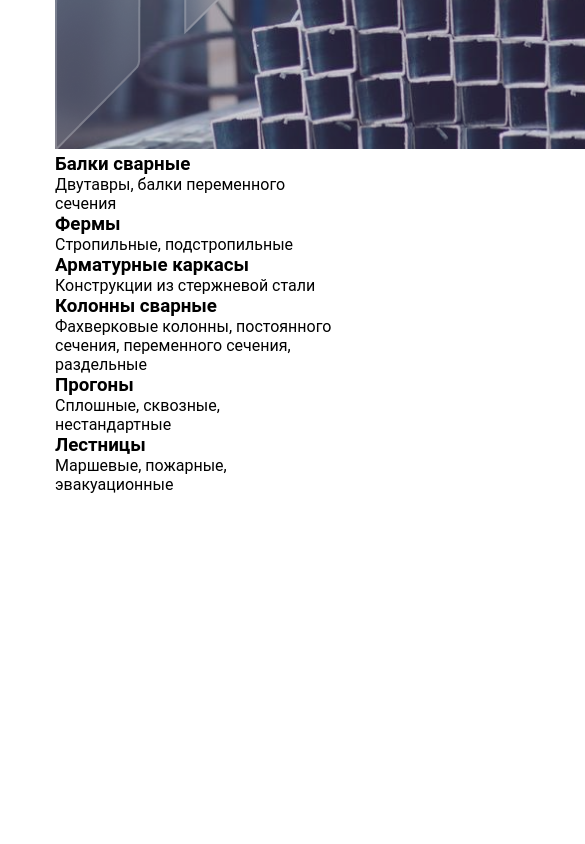
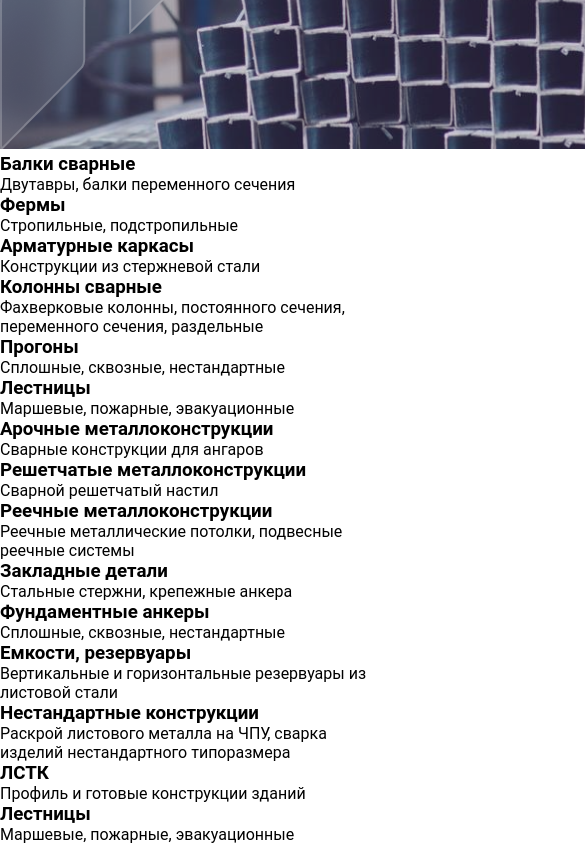
Before and after one commit to Olrosa/metallist-landing-page, a website: page src/index.html in a window 390 px wide. Shown: the part 1212-2056 px from the top of the page, 585 px wide, since content can reach past the window. Before the commit the page ends 1706 px from the top, so only its background shows below. Drawn offline with Linux system fonts and the light colour scheme.

Commit message:
Product2.0
ready product section

```diff
--- a/src/index.html
+++ b/src/index.html
@@ -17,6 +17,8 @@
         <div class="wrapper">
             <h2 class="products__title">Продукция</h2>
             <p class="products__subtitle">Собственное производство констуркций из черного металла, прямая поставка легких стальных конструкций (ЛСТК) от завода-партнера</p>
+        </div>
+        <div class="products__block">
             <img src="img/products_img.png" class="products__img">
         <div class="products__offer">
             <div class="products__item">
@@ -44,43 +46,45 @@
                 <p class="products__item-descr">Маршевые, пожарные, эвакуационные</p>
             </div>
             <div class="products__item">
-                    <h3 class="products__item-title"></h3>
-                    <p class="products__item-descr"></p>
+                <h3 class="products__item-title">Арочные металлоконструкции</h3>
+                <p class="products__item-descr">Сварные конструкции для ангаров</p>
             </div>
             <div class="products__item">
-                    <h3 class="products__item-title"></h3>
-                    <p class="products__item-descr"></p>
+                <h3 class="products__item-title">Решетчатые металлоконструкции</h3>
+                <p class="products__item-descr">Сварной решетчатый настил</p>
             </div>
             <div class="products__item">
-                    <h3 class="products__item-title"></h3>
-                    <p class="products__item-descr"></p>
+                <h3 class="products__item-title">Реечные металлоконструкции</h3>
+                <p class="products__item-descr">Реечные металлические потолки, подвесные реечные системы</p>
             </div>
             <div class="products__item">
-                    <h3 class="products__item-title"></h3>
-                    <p class="products__item-descr"></p>
+                <h3 class="products__item-title">Закладные детали</h3>
+                <p class="products__item-descr">Стальные стержни, крепежные анкера</p>
             </div>
             <div class="products__item">
-                    <h3 class="products__item-title"></h3>
-                    <p class="products__item-descr"></p>
+                <h3 class="products__item-title">Фундаментные анкеры</h3>
+                <p class="products__item-descr">Сплошные, сквозные, нестандартные</p>
             </div>
             <div class="products__item">
-                    <h3 class="products__item-title"></h3>
-                    <p class="products__item-descr"></p>
+                <h3 class="products__item-title">Емкости, резервуары</h3>
+                <p class="products__item-descr">Вертикальные и горизонтальные резервуары из листовой стали</p>
             </div>
             <div class="products__item">
-                    <h3 class="products__item-title"></h3>
-                    <p class="products__item-descr"></p>
+                <h3 class="products__item-title">Нестандартные конструкции</h3>
+                <p class="products__item-descr">Раскрой листового металла на ЧПУ,
+                    сварка изделий нестандартного типоразмера</p>
             </div>
             <div class="products__item">
-                    <h3 class="products__item-title"></h3>
-                    <p class="products__item-descr"></p>
+                <h3 class="products__item-title">ЛСТК</h3>
+                <p class="products__item-descr">Профиль и готовые конструкции зданий</p>
             </div>
             <div class="products__item">
-                    <h3 class="products__item-title"></h3>
-                    <p class="products__item-descr"></p>
+                <h3 class="products__item-title">Лестницы</h3>
+                <p class="products__item-descr">Маршевые, пожарные, эвакуационные</p>
             </div>
         </div>
         </div>
+
     </section>
 
     <script src="js/script.js"></script>
--- a/src/sass/blocks/_products.scss
+++ b/src/sass/blocks/_products.scss
@@ -16,21 +16,23 @@
         color: #1A142C;
     }
     &__block {
-        margin: 75px 0 0 300px;
+        width: 100%;
+        overflow: hidden;
+        display: flex;
+        margin-top: 75px;
     }
     &__img {
-        position: absolute;
-        left: 0;
+        height: 600px;
+        margin-right: 45px;
+        object-fit: cover;
+        left: -343px;
         top: 200px;
-        height: 620px;
     }
     &__offer {
         width: 880px;
         display: flex;
         justify-content: space-between;
         flex-wrap: wrap;
-        margin-left: 300px;
-        margin-top: 70px;
     }
     &__item {
         margin-bottom: 50px;
@@ -60,3 +62,103 @@
         }
     }
 }
+
+@media (min-width: 1920px) {
+    .products {
+        &__block {
+            justify-content: center;
+        }
+    }
+}
+
+@media (max-width: 1180px) {
+    .products {
+        &__offer {
+           width: 720px;
+        }
+        &__item {
+            width: 220px;
+        }
+    }
+}
+
+@media (max-width: 1100px) {
+    .products {
+        &__img {
+            width: 270px;
+            height: 650px;
+        }
+        &__offer {
+           width: 680px;
+        }
+        &__item {
+            width: 220px;
+        }
+    }
+}
+
+@media (max-width: 1000px) {
+    .products {
+        &__img {
+            display: none;
+        }
+        &__subtitle {
+            width: 70%;
+        }
+        &__block {
+            max-width: 1000px;
+            padding: 0 20px;
+            margin: 0 auto;
+            margin-top: 30px;
+        }
+        &__offer {
+            width: 800px;
+        }
+        &__item {
+            margin-bottom: 50px;
+            width: 250px;
+            gap: 20px;
+            &-title {
+                padding-bottom: 5px;
+            }
+        }
+    }
+}
+
+@media (max-width: 800px) {
+    .products {
+        &__subtitle {
+            width: 70%;
+        }
+        &__offer {
+            width: 600px;
+        }
+        &__item {
+            margin-bottom: 50px;
+            width: 180px;
+            gap: 20px;
+            &-title {
+                padding-bottom: 5px;
+            }
+        }
+    }
+}
+
+@media (max-width: 600px) {
+    .products {
+        &__title {
+            font-size: 30px;
+        }
+        &__subtitle {
+            font-size: 20px;
+            width: 100%;
+        }
+        &__offer {
+            width: 100%;
+        }
+        &__item {
+            width: 95%;
+            gap: 10px;
+        }
+    }
+}
--- a/src/sass/style.scss
+++ b/src/sass/style.scss
@@ -9,6 +9,7 @@
 
 .wrapper {
     max-width: 1180px;
+    padding: 0 20px;
     margin: 0 auto;
 }
 
```
Also changed, not shown: dist/css/style.min.css, dist/index.html, 3 other files. Lines whose indentation alone changed are shown as unchanged.
